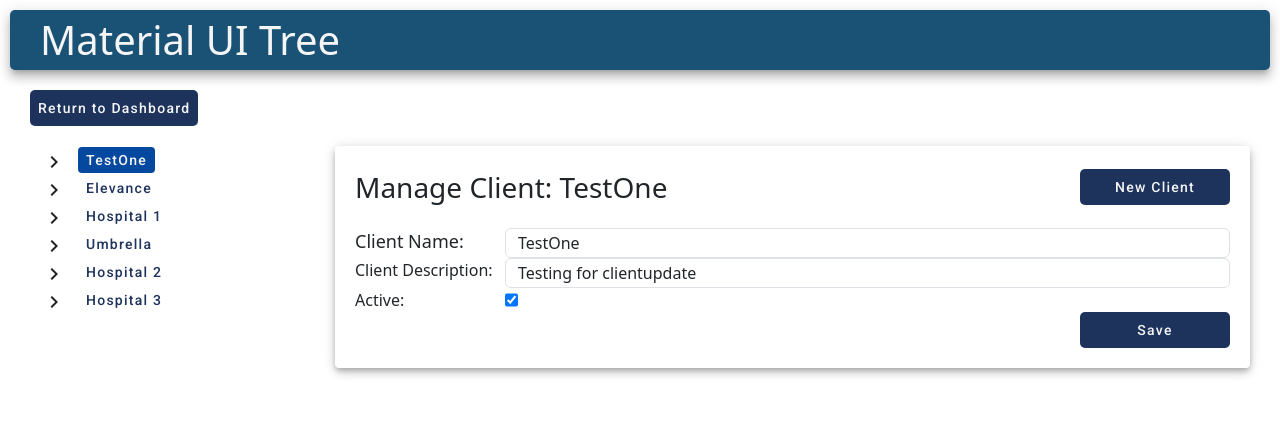
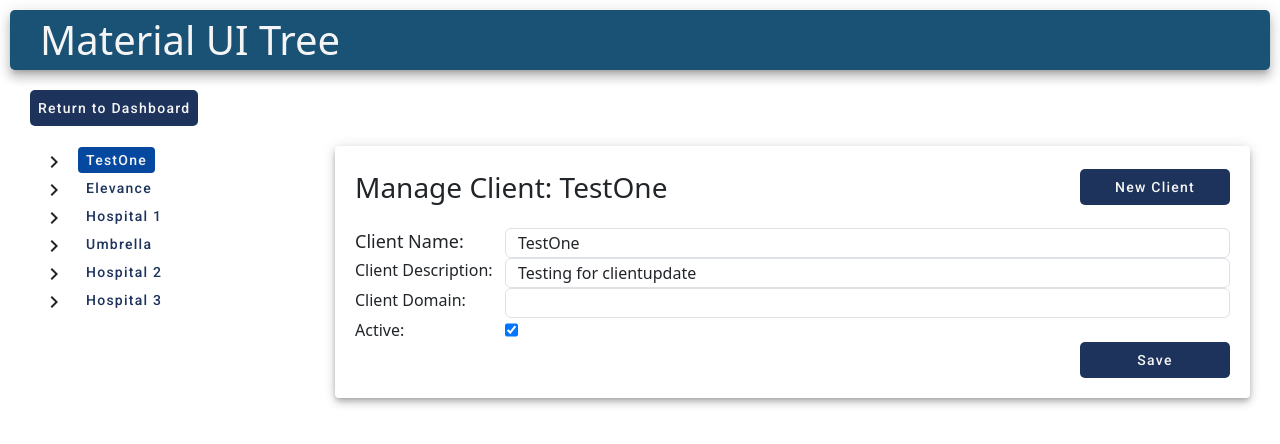
Before and after one commit to scurtis7/tree-view, an Angular app: page /material in a window 1280 px wide. Both pictures are taken after a click on the button "TestOne". Shown: the top 444 px of the page. Built offline with nearby package versions, Linux system fonts and the light colour scheme.

Commit message:
add domain

```diff
--- a/src/app/components/material-tree/material-tree.component.html
+++ b/src/app/components/material-tree/material-tree.component.html
@@ -38,6 +38,10 @@
       <input type="text" [ngModel]="selectedClient.clientDesc" class="form-control selection-input">
     </div>
     <div class="selection-field">
+      <span>Client Domain:</span>
+      <input type="text" class="form-control selection-input">
+    </div>
+    <div class="selection-field">
       <span>Active:</span>
       <input type="checkbox" checked class="selection-checkbox">
     </div>
@@ -59,6 +63,10 @@
       <input type="text" [ngModel]="selectedTenant.tenantDesc" class="form-control selection-input">
     </div>
     <div class="selection-field">
+      <span>Tenant Domain:</span>
+      <input type="text" class="form-control selection-input">
+    </div>
+    <div class="selection-field">
       <span>Active:</span>
       <input type="checkbox" checked class="selection-checkbox">
     </div>
```
